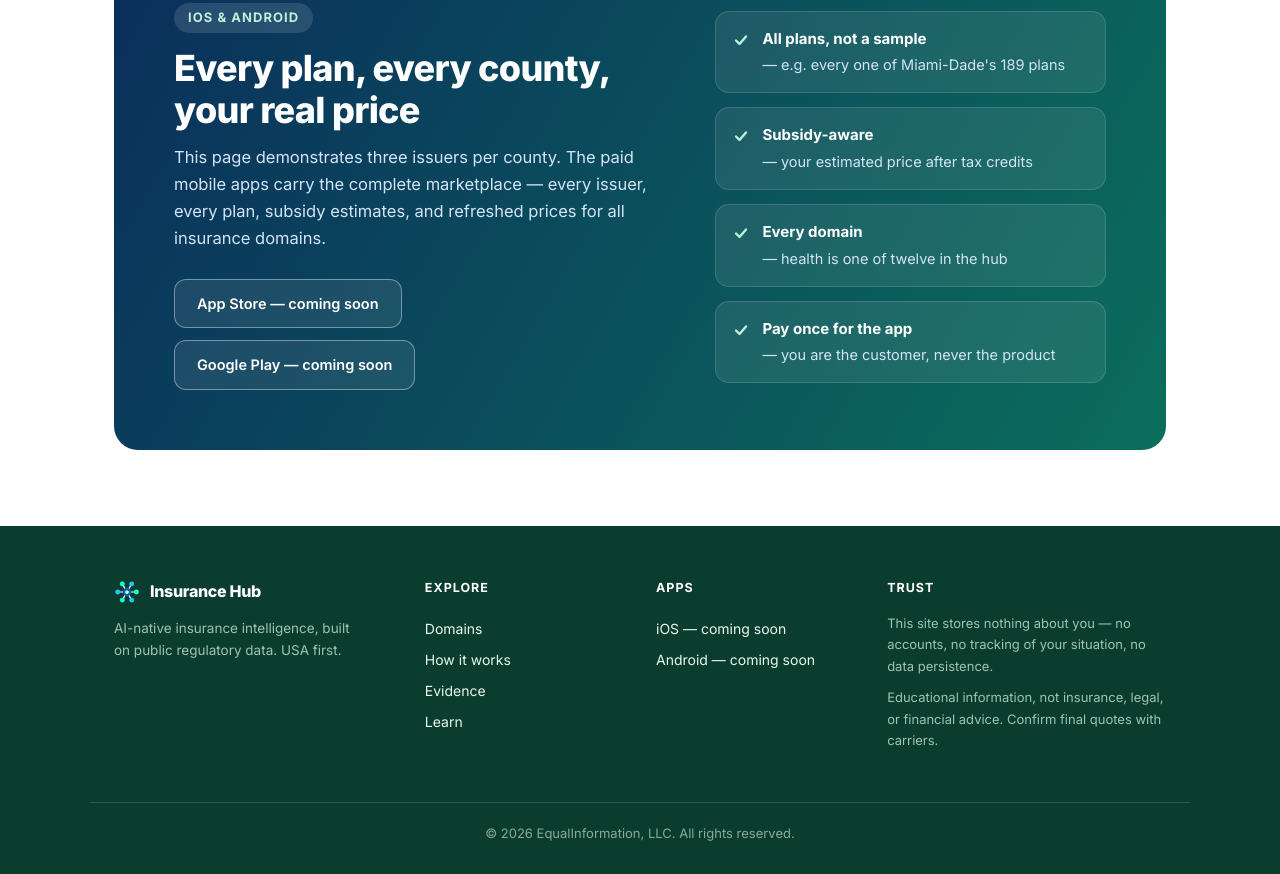
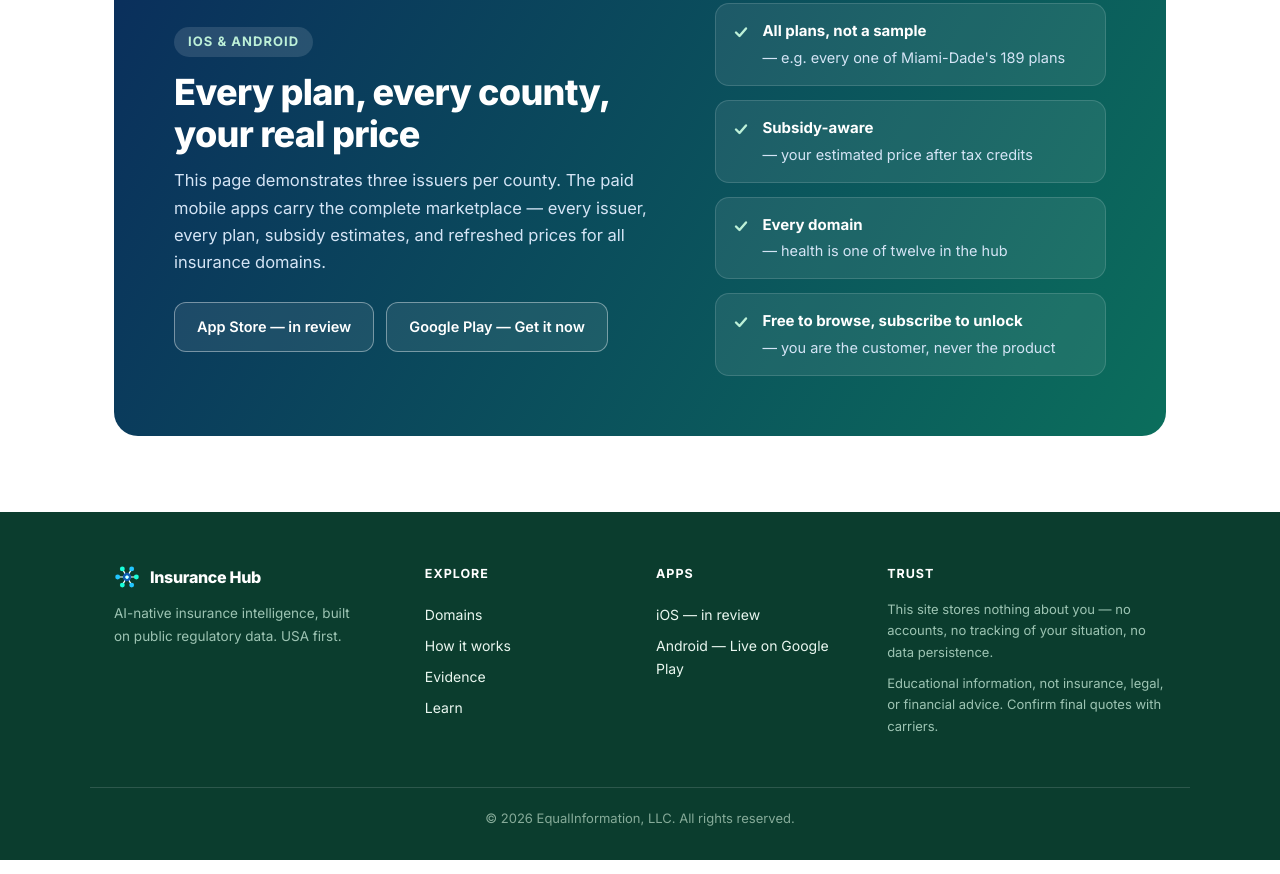
Before and after one commit to bpupadhyaya/insurance-site, a plain HTML site: page health/index.html in a window 1280 px wide. Shown: the part 3190-4064 px from the top of the page. Drawn offline with Linux system fonts and the light colour scheme.

Commit message:
Android app live on Google Play — update store links
Insurance Hub Android build was approved and is now in Production.
Point both the main and health-domain CTA sections at the real Play
Store listing; iOS remains in review. Also fixes stale "pay once" copy
on the health page left over from before the subscription model.

Co-Authored-By: Claude Sonnet 5 <noreply@anthropic.com>

```diff
--- a/health/index.html
+++ b/health/index.html
@@ -240,15 +240,15 @@
         prices for all insurance domains.
       </p>
       <div class="cta-row">
-        <span class="store-pill">App Store — coming soon</span>
-        <span class="store-pill">Google Play — coming soon</span>
+        <span class="store-pill">App Store — in review</span>
+        <a class="store-pill" href="https://play.google.com/store/apps/details?id=com.equalinformation.insurancehub.app" target="_blank" rel="noopener" style="text-decoration: none;">Google Play — Get it now</a>
       </div>
     </div>
     <ul class="apps-points">
       <li><strong>All plans, not a sample</strong> — e.g. every one of Miami-Dade's 189 plans</li>
       <li><strong>Subsidy-aware</strong> — your estimated price after tax credits</li>
       <li><strong>Every domain</strong> — health is one of twelve in the hub</li>
-      <li><strong>Pay once for the app</strong> — you are the customer, never the product</li>
+      <li><strong>Free to browse, subscribe to unlock</strong> — you are the customer, never the product</li>
     </ul>
   </div>
 </section>
@@ -273,8 +273,8 @@
     </div>
     <div class="foot-col">
       <h4>Apps</h4>
-      <a href="#apps">iOS — coming soon</a>
-      <a href="#apps">Android — coming soon</a>
+      <a href="#apps">iOS — in review</a>
+      <a href="https://play.google.com/store/apps/details?id=com.equalinformation.insurancehub.app" target="_blank" rel="noopener">Android — Live on Google Play</a>
     </div>
     <div class="foot-col">
       <h4>Trust</h4>
```
Also changed, not shown: index.html (+2 -2 lines).
